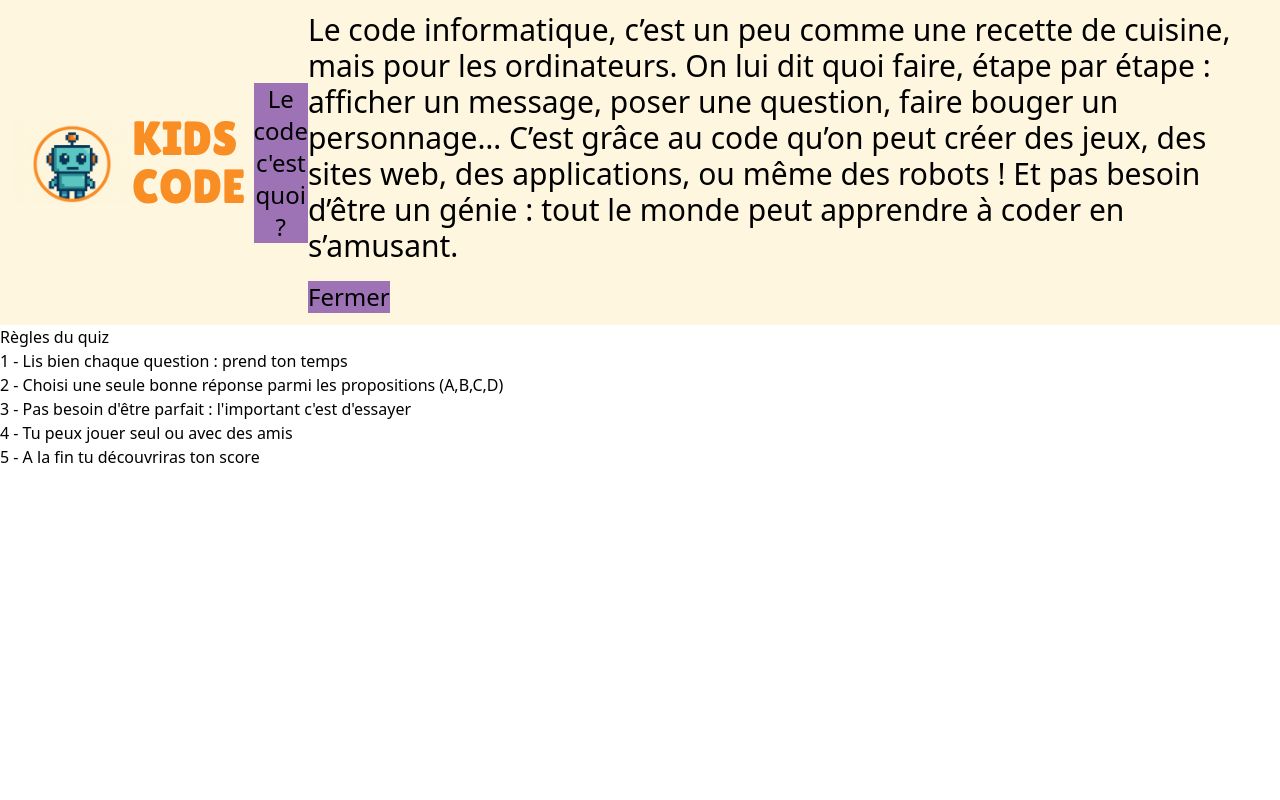
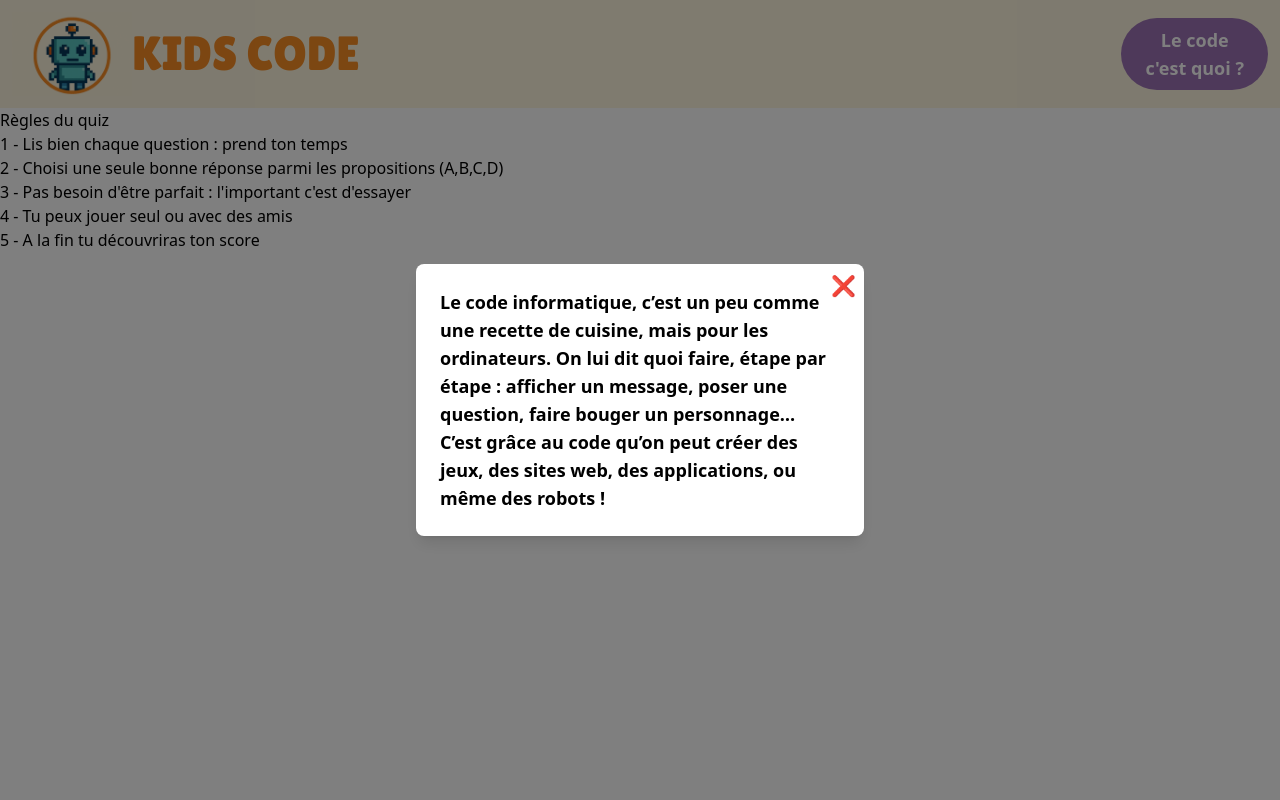
Before and after one commit to Marina-404/KIDS-QUIZ, a React (Vite) app in the folder kids-code/: page / in a window 1280 px wide. Both pictures are taken after a click on the button "Le code c'est quoi ?". Shown: the top 800 px of the page. Built offline with nearby package versions, Linux system fonts and the light colour scheme.

Commit message:
update_header

```diff
--- /dev/null
+++ b/kids-code/src/Components/Bouton_LeCode.tsx
@@ -0,0 +1,42 @@
+import { useState } from "react";
+
+function BoutonLeCode() {
+  const [isOpen, setIsOpen] = useState(false);
+
+  return (
+    <>
+      <button
+        className="sniglet-extrabold bg-[var(--color-secondary)] text-white px-6 py-2 text-lg cursor-pointer rounded-full
+"
+        type="button"
+        onClick={() => {
+          setIsOpen(true);
+        }}
+      >
+        Le code
+        <br />
+        c'est quoi ?
+      </button>
+      {isOpen && (
+        <div className="fixed inset-0 bg-black/50 flex items-center justify-center z-50">
+          <div className="bg-white rounded-lg p-6 max-w-md text-black text-lg shadow-lg relative">
+            <button
+              className="absolute top-2 right-2 text-xl"
+              onClick={() => setIsOpen(false)}
+            >
+              ❌
+            </button>
+            <p className="sniglet-extrabold">
+              Le code informatique, c’est un peu comme une recette de cuisine,
+              mais pour les ordinateurs. On lui dit quoi faire, étape par étape
+              : afficher un message, poser une question, faire bouger un
+              personnage… C’est grâce au code qu’on peut créer des jeux, des
+              sites web, des applications, ou même des robots !
+            </p>
+          </div>
+        </div>
+      )}
+    </>
+  );
+}
+export default BoutonLeCode;
--- a/kids-code/src/Components/Header.tsx
+++ b/kids-code/src/Components/Header.tsx
@@ -1,8 +1,6 @@
-import { useState } from "react";
+import BoutonLeCode from "./Bouton_LeCode";
 
 function Header() {
-  const [isOpen, setIsOpen] = useState(false);
-
   return (
     <>
       <article className="flex bg-[var(--color-primary)] items-center text-5xl justify-start p-3 md:">
@@ -14,37 +12,9 @@ function Header() {
         <h1 className="lilita-one-regular text-[var(--color-text)] pr-2">
           KIDS CODE
         </h1>
-        <button
-          className="bg-[var(--color-secondary)] text-2xl cursor-pointer hidden md:block md:justify-end"
-          type="button"
-          onClick={() => {
-            setIsOpen(true);
-          }}
-        >
-          Le code c'est quoi ?
-        </button>
-        {isOpen && (
-          <div>
-            <p className="text-3xl">
-              Le code informatique, c’est un peu comme une recette de cuisine,
-              mais pour les ordinateurs. On lui dit quoi faire, étape par étape
-              : afficher un message, poser une question, faire bouger un
-              personnage… C’est grâce au code qu’on peut créer des jeux, des
-              sites web, des applications, ou même des robots ! Et pas besoin
-              d’être un génie : tout le monde peut apprendre à coder en
-              s’amusant.
-            </p>
-            <button
-              className="bg-[var(--color-secondary)] text-2xl"
-              type="button"
-              onClick={() => {
-                setIsOpen(false);
-              }}
-            >
-              Fermer
-            </button>
-          </div>
-        )}
+        <div className="hidden md:block md:ml-auto">
+          <BoutonLeCode />
+        </div>
       </article>
     </>
   );
```
